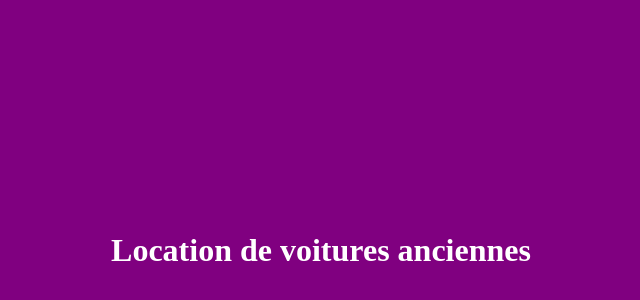
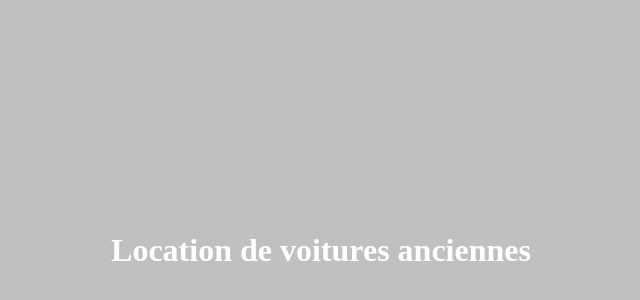
Before and after one commit to omarben78/locationVoiture, a plain HTML site: page index.html in a window 1280 px wide. Shown: the part 42-342 px from the top of the page, without its empty margins (319-959 px from the left). Drawn offline with Linux system fonts and the light colour scheme.

Commit message:
modification de la couleur de fond

```diff
--- a/index.html
+++ b/index.html
@@ -4,7 +4,7 @@
 	<meta charset="utf-8">
 	<title></title>
 </head>
-<body style="background-color: purple;">
+<body style="background-color: silver;">
 	<h1 style="padding-top: 20%; padding-bottom: 20%; text-align: center; color: white;">Location de voitures anciennes</h1>
 
 </body>
```
